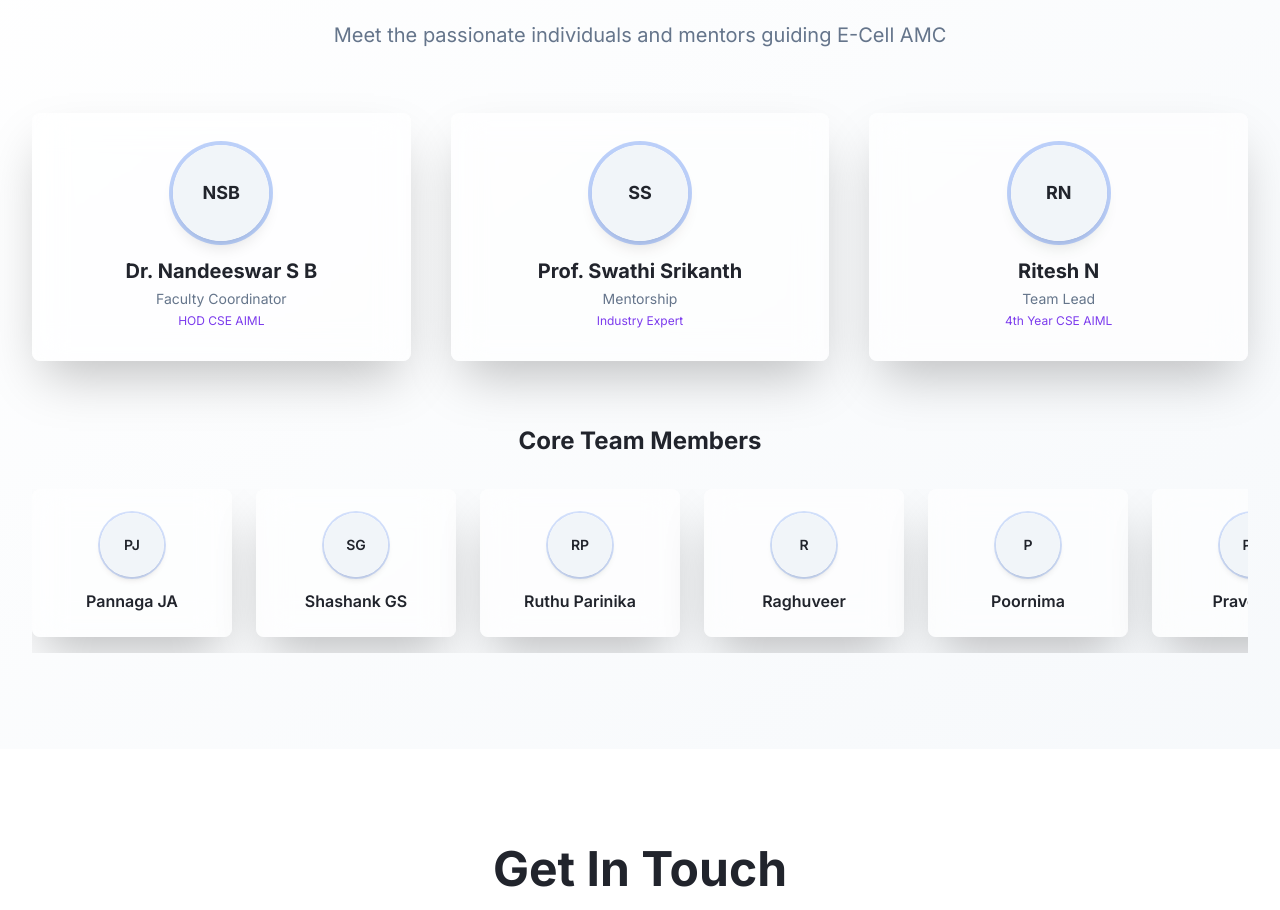
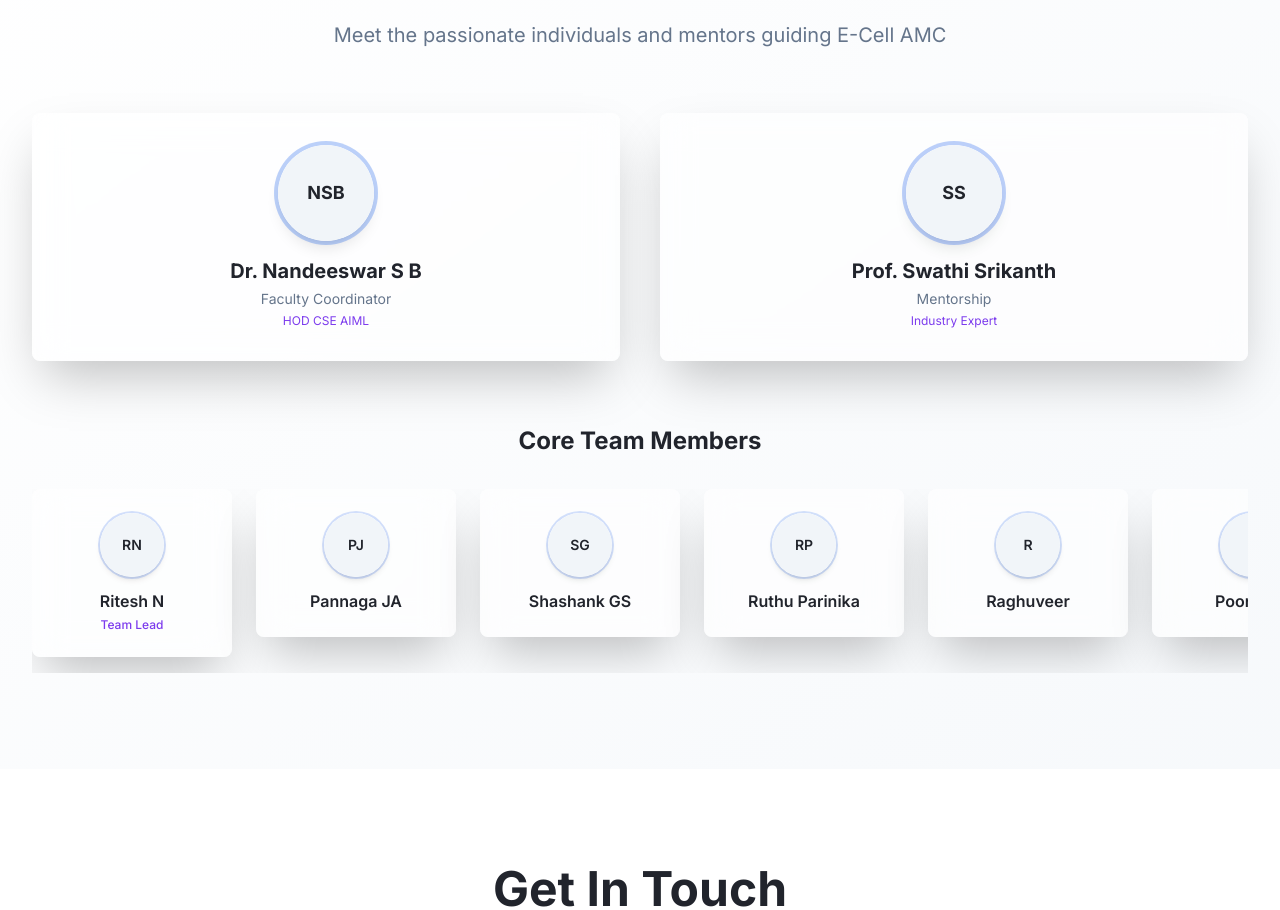
Before and after one commit to Ritesh771/amc-spark-incubate-hub, a React (Vite) app: page / in a window 1280 px wide. Shown: the part 8737-9647 px from the top of the page. Built offline with nearby package versions, Linux system fonts and the light colour scheme.

Commit message:
Add Ritesh N to core team
Added Ritesh N as Team Lead to the core team members section.

```diff
--- a/src/pages/Index.tsx
+++ b/src/pages/Index.tsx
@@ -944,11 +944,10 @@ const Index = () => {
           </div>
 
           {/* Faculty & Mentors */}
-          <div className="grid grid-cols-1 md:grid-cols-3 gap-10 mb-16">
+          <div className="grid grid-cols-1 md:grid-cols-2 gap-10 mb-16">
             {[
               { name: "Dr. Nandeeswar S B", role: "Faculty Coordinator", dept: "HOD CSE AIML", initials: "NSB" },
-              { name: "Prof. Swathi Srikanth", role: "Mentorship", dept: "Industry Expert", initials: "SS" },
-              { name: "Ritesh N", role: "Team Lead", dept: "4th Year CSE AIML", initials: "RN" }
+              { name: "Prof. Swathi Srikanth", role: "Mentorship", dept: "Industry Expert", initials: "SS" }
             ].map((member, index) => (
               <AnimatedSection key={member.name} animation="scale" delay={index * 0.1}>
                 <Card className="group bg-white/60 backdrop-blur-lg shadow-2xl border-0 hover-lift card-hover overflow-hidden">
@@ -977,6 +976,7 @@ const Index = () => {
             <h3 className="text-2xl font-bold text-center mb-8">Core Team Members</h3>
             <div className="flex overflow-x-auto scrollbar-hide gap-6 pb-4">
               {[
+                { name: "Ritesh N", role: "Team Lead" },
                 { name: "Pannaga JA" },
                 { name: "Shashank GS" },
                 { name: "Ruthu Parinika" },
@@ -998,6 +998,11 @@ const Index = () => {
                       <h4 className="text-base font-semibold group-hover:text-primary transition-colors text-center">
                         {member.name}
                       </h4>
+                      {member.role && (
+                        <p className="text-xs text-accent text-center mt-1 font-medium">
+                          {member.role}
+                        </p>
+                      )}
                     </CardContent>
                   </Card>
                 </AnimatedSection>
```
